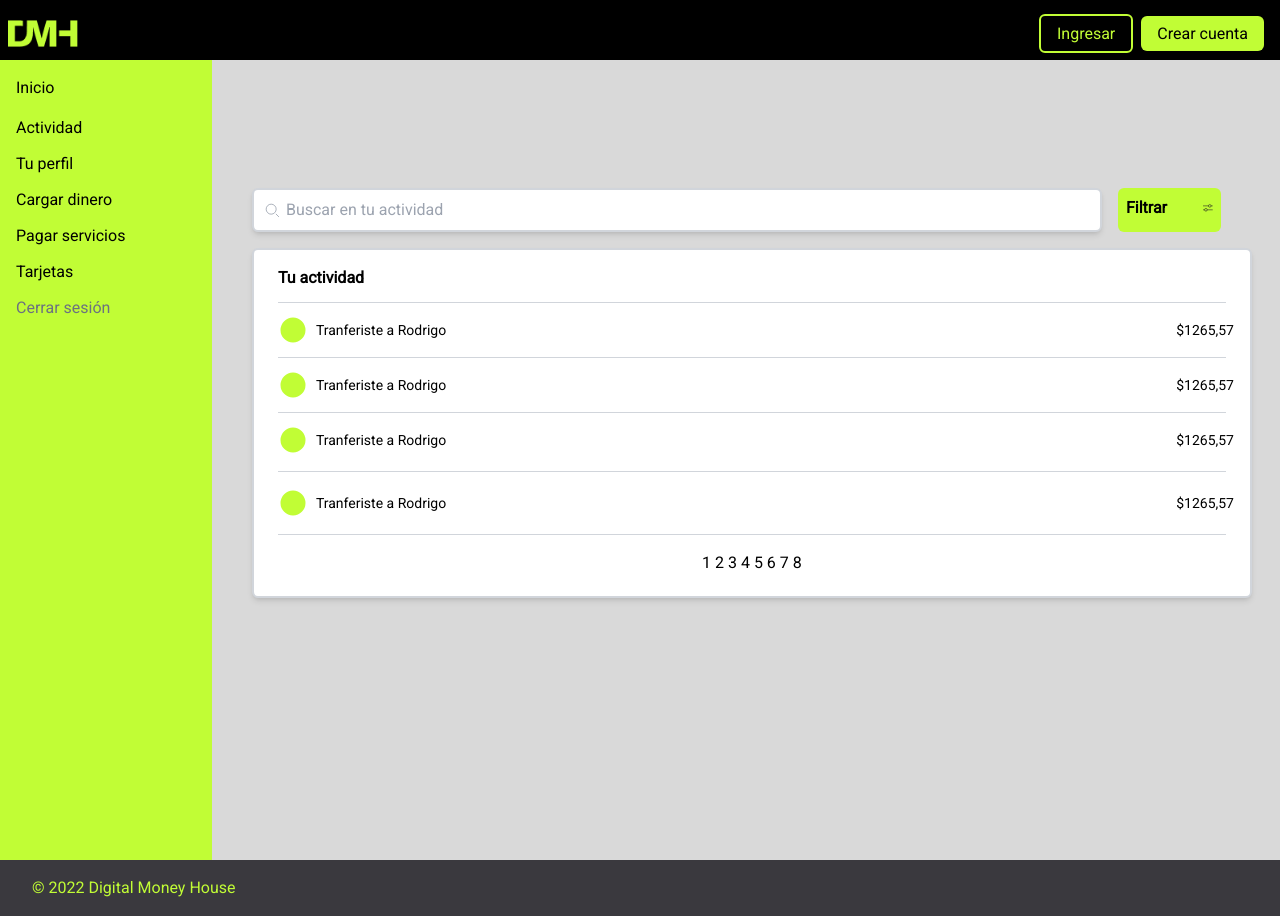
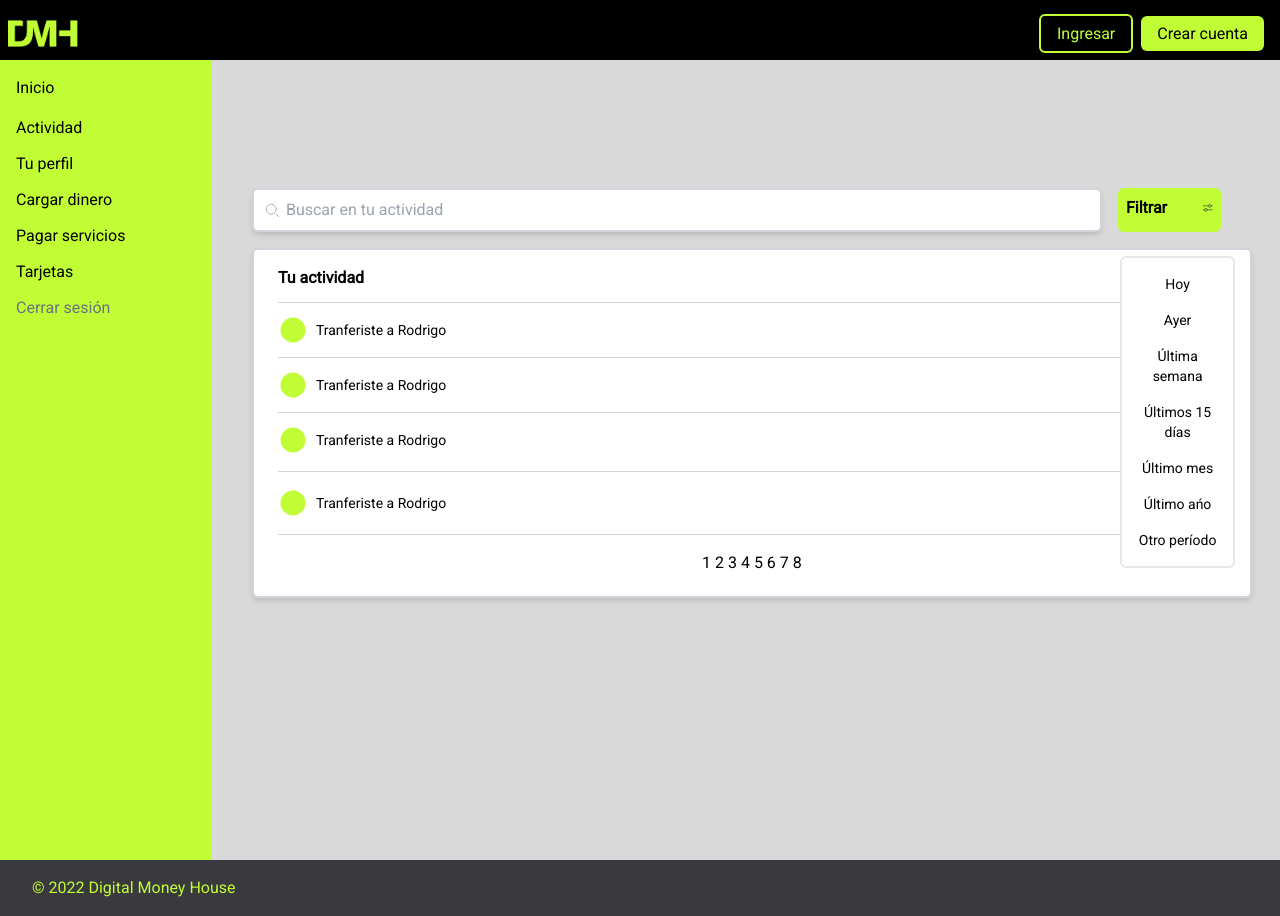
Before and after one commit to VictoriaCanclini/digital-money-house, a Next.js app: page /activity in a window 1280 px wide. Both pictures are taken after a click on the button "Filtrar". Built offline with nearby package versions, Linux system fonts and the light colour scheme.

Commit message:
ok filter

```diff
--- a/src/app/activity/page.jsx
+++ b/src/app/activity/page.jsx
@@ -1,10 +1,19 @@
+"use client";
+
 import { Circle, Filter, Search } from "@/common/Icons";
 import Footer from "@/components/Footer";
 import Navbar from "@/components/Navbar";
 import Sibvar from "@/components/Sibvar";
 import Link from "next/link";
+import { useState } from "react";
 
 const Activity = () => {
+  const [isMenuOpen, setIsMenuOpen] = useState(false); // Estado para controlar el menú
+
+  const toggleMenu = () => {
+    setIsMenuOpen(!isMenuOpen);
+  };
+
   return (
     <div className="bg-[#D9D9D9]">
       <Navbar />
@@ -17,7 +26,10 @@ const Activity = () => {
               <span>Buscar en tu actividad</span>
             </div>
             <div className="bg-[#C1FD35] text-black rounded-md w-[10%] hidden sm:block">
-              <button className="flex items-center justify-center gap-9 w-full p-2 font-bold">
+              <button
+                className="flex items-center justify-center gap-9 w-full p-2 font-bold"
+                onClick={toggleMenu}
+              >
                 <span>Filtrar</span>
                 <Filter />
               </button>
@@ -27,7 +39,10 @@ const Activity = () => {
             <div className="md:w-[1000px] sm:w-[500px] w-[350px] md:h-[350px] h-[450px] bg-white rounded-md text-black border-2 border-gray-300 shadow-md flex flex-col">
               <div className="flex items-center gap-2">
                 <span className="ml-6 mt-4 font-bold">Tu actividad</span>
-                <div className="flex items-center ml-[40%] sm:hidden">
+                <div
+                  className="flex items-center ml-[40%] sm:hidden"
+                  onClick={toggleMenu}
+                >
                   <span className="mt-1">Filtrar</span>
                   <Filter />
                 </div>
@@ -65,6 +80,34 @@ const Activity = () => {
             </div>
           </div>
         </div>
+
+        {isMenuOpen && (
+          <div className="absolute md:top-[256px] top-[330px] md:left-[1120px] left-[250px] bg-white text-sm text-black md:w-[9%] rounded-md border-2 flex justify-start">
+            <ul className="flex flex-col items-center gap-4 p-4">
+              <li>
+                <button onClick={toggleMenu}>Hoy</button>
+              </li>
+              <li>
+                <button onClick={toggleMenu}>Ayer</button>
+              </li>
+              <li>
+                <button onClick={toggleMenu}>Última semana</button>
+              </li>
+              <li>
+                <button onClick={toggleMenu}>Últimos 15 días</button>
+              </li>
+              <li>
+                <button onClick={toggleMenu}>Último mes</button>
+              </li>
+              <li>
+                <button onClick={toggleMenu}>Último ańo</button>
+              </li>
+              <li>
+                <button onClick={toggleMenu}>Otro período</button>
+              </li>
+            </ul>
+          </div>
+        )}
       </div>
       <Footer />
     </div>
```
